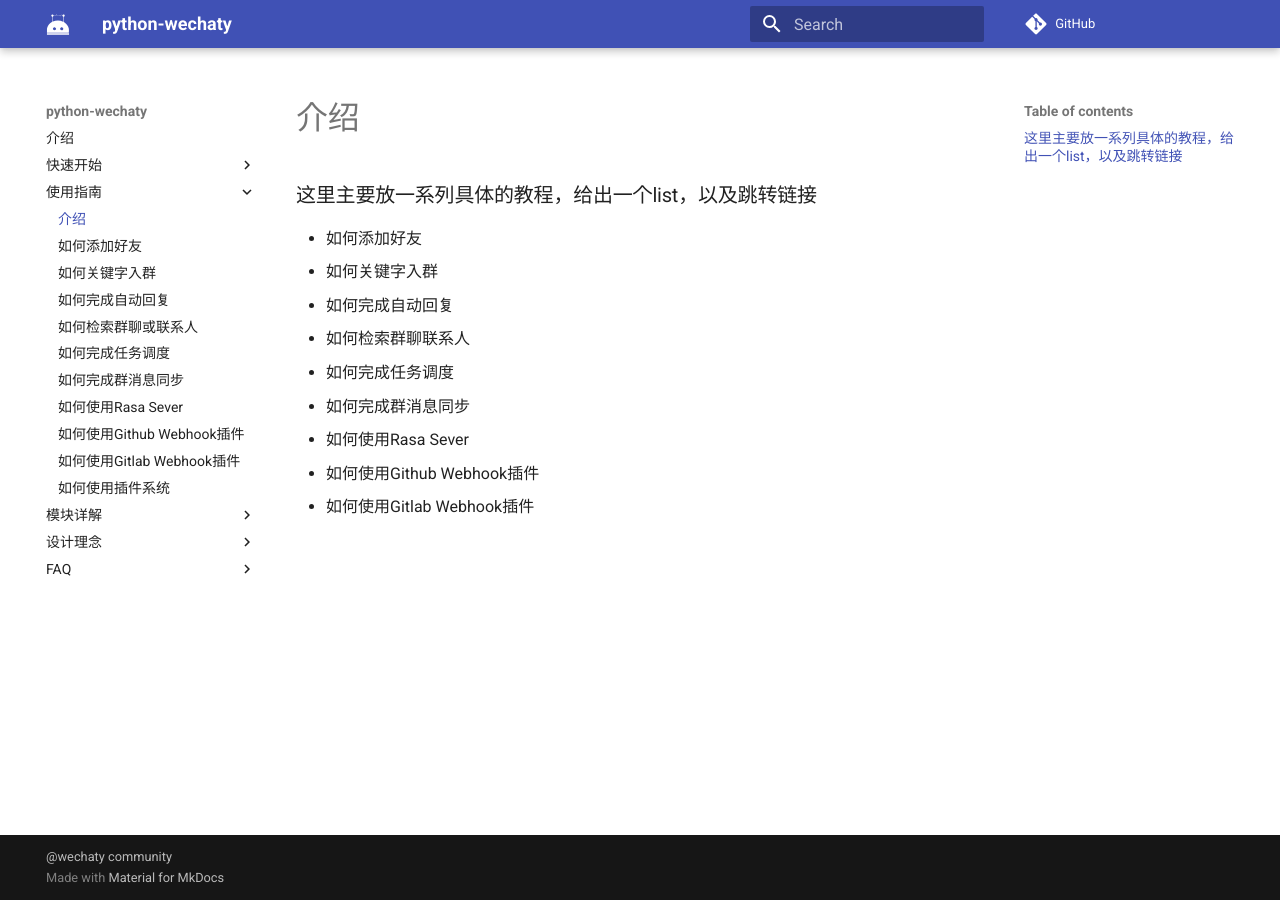
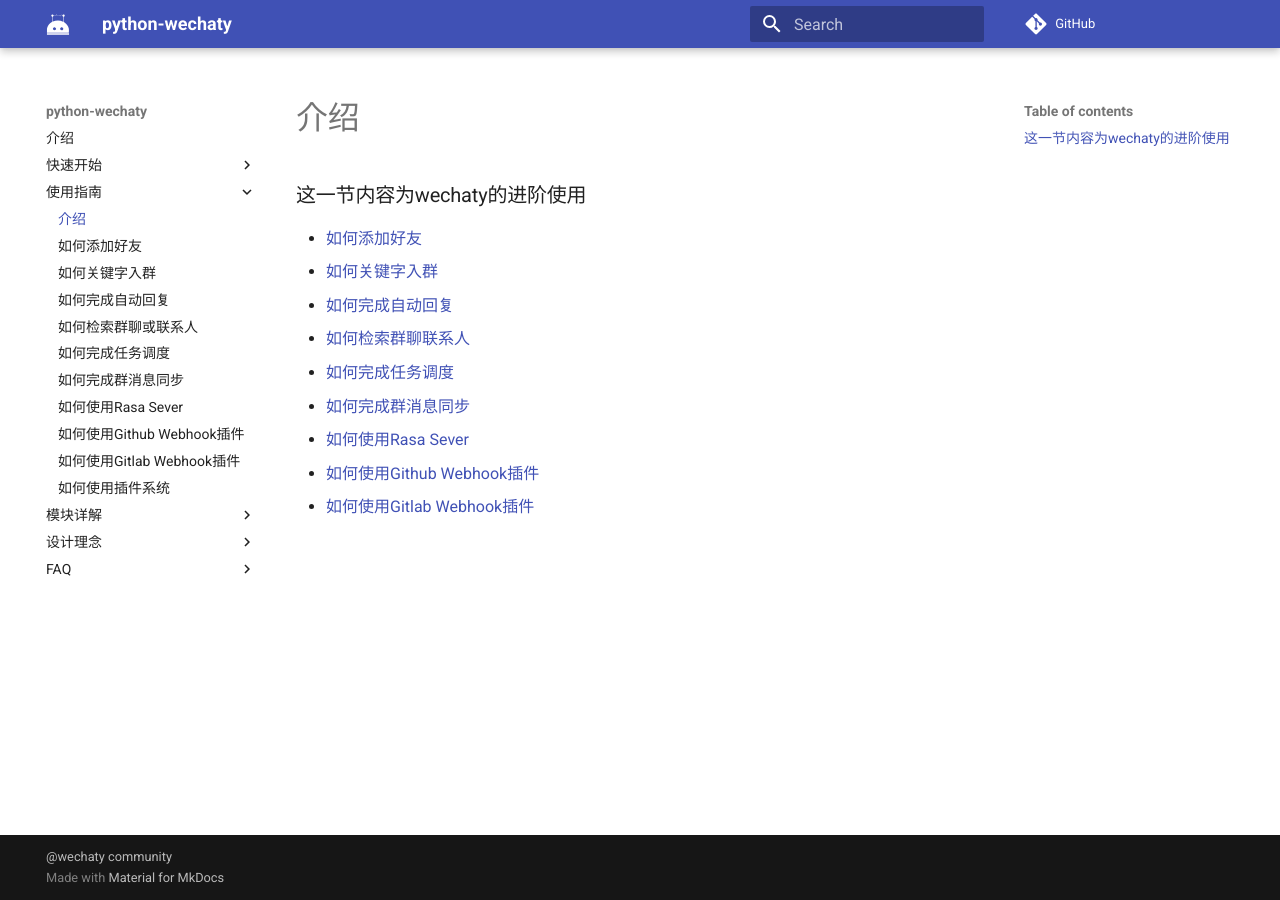
Before and after one commit to wechaty/python-wechaty, an MkDocs documentation site: the page built from docs/how-to/how-to_introduction.md, in a window 1280 px wide. Built offline with MkDocs 1.6.1 and Material for MkDocs 9.7.7, drawn with Linux system fonts in a browser that asks for light colours; comment, search, counter and statistics services are not loaded.

Commit message:
:pencil:Fix some documentation link

```diff
--- a/docs/how-to/how-to_introduction.md
+++ b/docs/how-to/how-to_introduction.md
@@ -1,11 +1,11 @@
-## 这里主要放一系列具体的教程，给出一个list，以及跳转链接
+## 这一节内容为wechaty的进阶使用
 
-- 如何添加好友
-- 如何关键字入群
-- 如何完成自动回复
-- 如何检索群聊联系人
-- 如何完成任务调度
-- 如何完成群消息同步
-- 如何使用Rasa Sever
-- 如何使用Github Webhook插件
-- 如何使用Gitlab Webhook插件
+- [如何添加好友](./how-to_add_friendship.md)
+- [如何关键字入群](./how-to_room_inviter.md)
+- [如何完成自动回复](./how-to_auto_reply.md)
+- [如何检索群聊联系人](./how-to_finder.md)
+- [如何完成任务调度](./how-to_scheduler.md)
+- [如何完成群消息同步](./how-to_message_forward.md)
+- [如何使用Rasa Sever](./how-to_rasa.md)
+- [如何使用Github Webhook插件](./how-to_github_webhook.md)
+- [如何使用Gitlab Webhook插件](./how-to_gitlab_webhook.md)
```
Also changed, not shown: docs/how-to/how-to_add_friendship.md (+1 -1 lines), docs/how-to/how-to_scheduler.md (+1 -1 lines), docs/how-to/how-to_use_plugin.md (+7 -7 lines).
